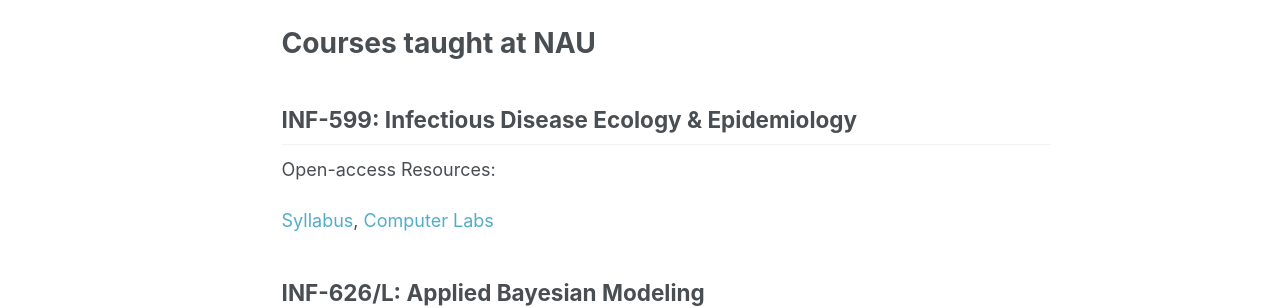
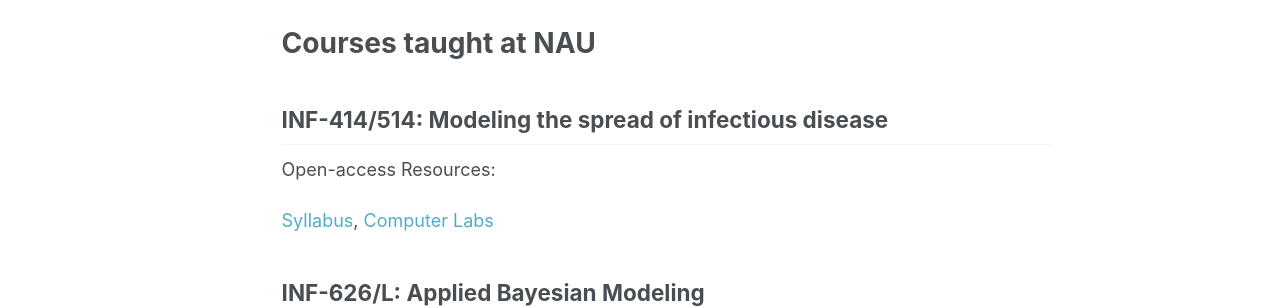
Before and after one commit to jrmihalj/jrmihalj.github.io, a Jekyll site: the page built from _pages/teaching.md, in a window 1280 px wide. Shown: the part 811-1119 px from the top of the page. Built offline with Jekyll 4.4.1, drawn with Linux system fonts in a browser that asks for light colours; our own code applies the rules of GitHub Pages for plain Markdown files.

Commit message:
updated 414/514 name

```diff
--- a/_pages/teaching.md
+++ b/_pages/teaching.md
@@ -9,7 +9,7 @@
 
 # Courses taught at NAU
 
-## INF-599: Infectious Disease Ecology & Epidemiology
+## INF-414/514: Modeling the spread of infectious disease
 
 Open-access Resources:
 
```
